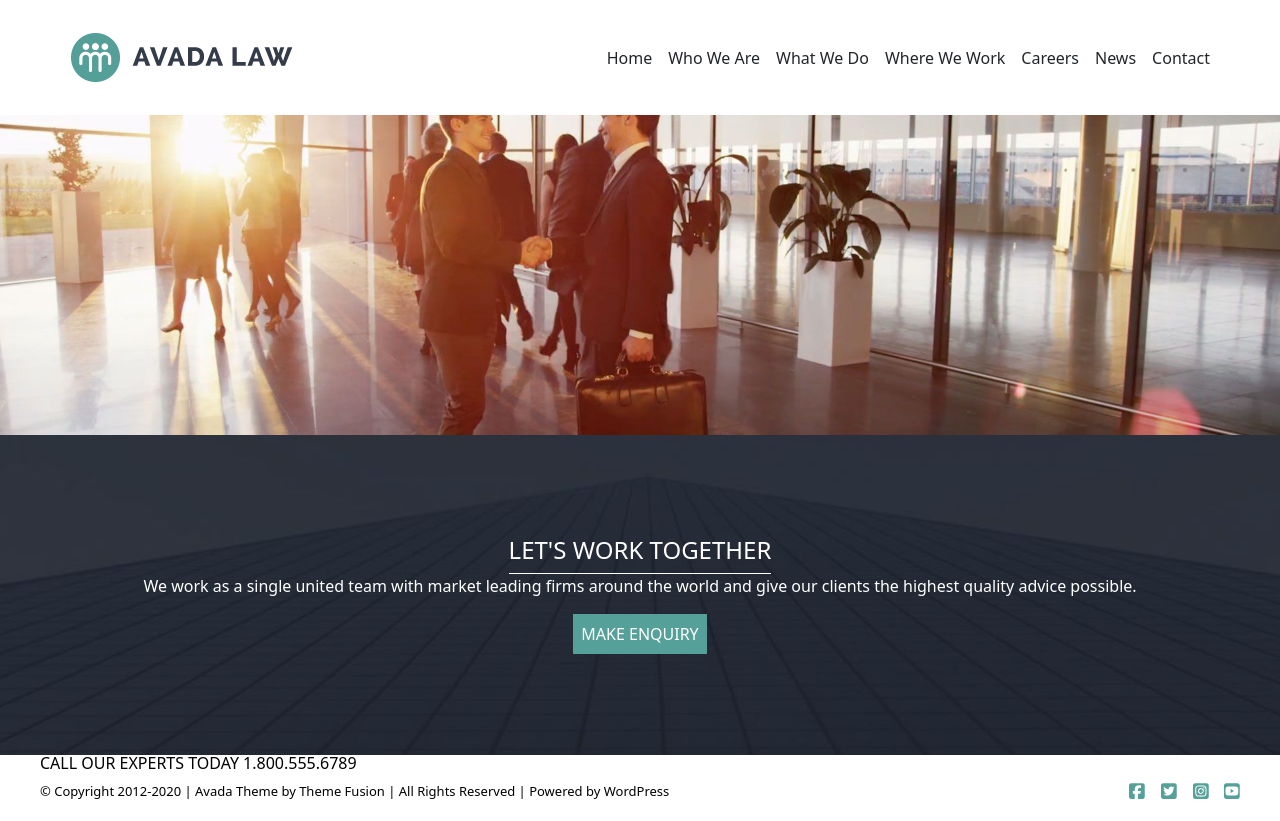
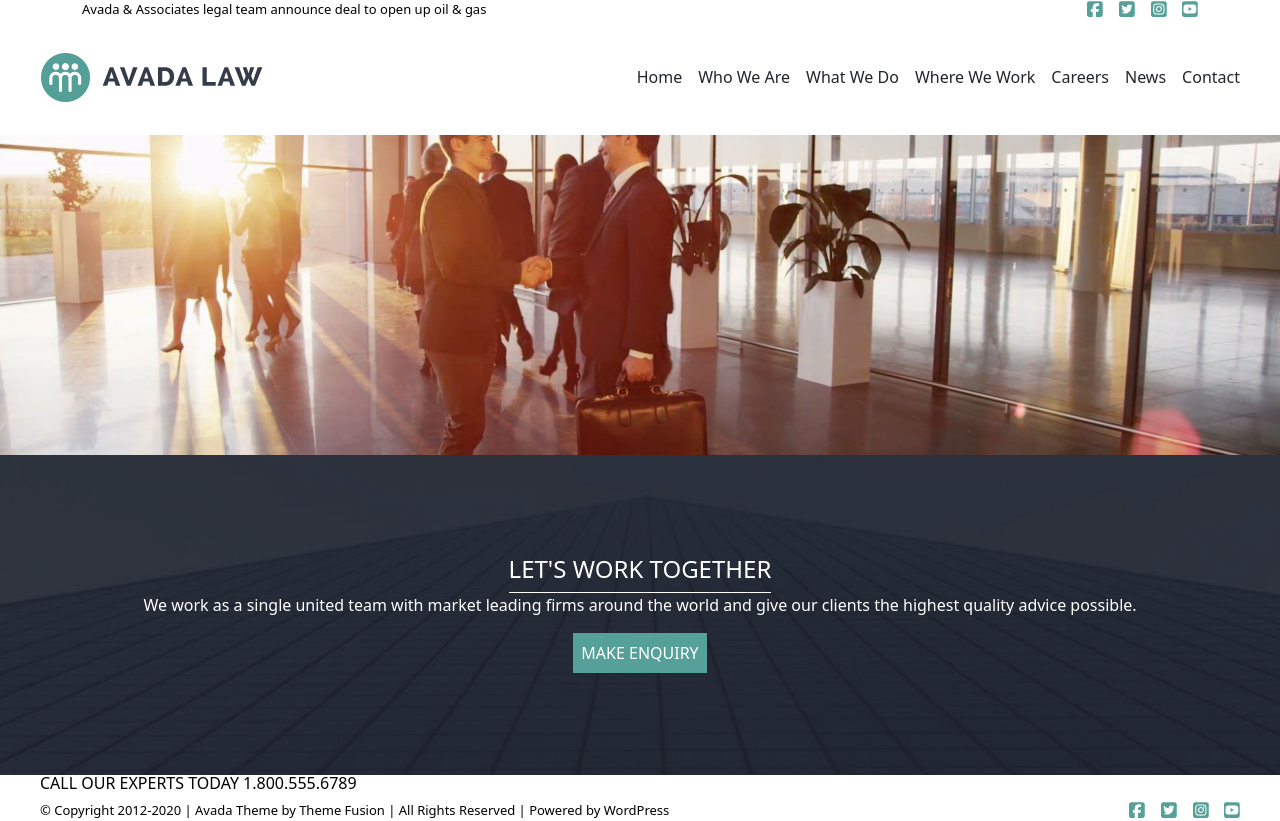
Before and after one commit to IreneCaiazzo/proj-html-vuejs, a Vue app: page / in a window 1280 px wide. Built offline with nearby package versions, Linux system fonts and the light colour scheme.

Commit message:
fix header

```diff
--- a/src/components/AppHeader.vue
+++ b/src/components/AppHeader.vue
@@ -6,6 +6,17 @@
     <header>
 
         <div class="container">
+            <span>Avada & Associates legal team announce deal to open up oil & gas</span>
+
+            <div class="social">
+                <font-awesome-icon icon="fa-brands fa-square-facebook" />
+                <font-awesome-icon icon="fa-brands fa-square-twitter" />
+                <font-awesome-icon icon="fa-brands fa-square-instagram" />
+                <font-awesome-icon icon="fa-brands fa-square-youtube" />
+            </div>
+        </div>
+
+        <div class="container-2">
             <div class="logo">
                 <img src="../../img/avada-law-logo.png" alt="">
             </div>
@@ -45,7 +56,26 @@ header {
 header .container {
     display: flex;
     justify-content: space-between;
+    width: 1200px;
+    margin: 0 auto;
+    font-weight: 100;
+    font-size: small;
+    color: black;
+}
+
+.social {
+    display: flex;
+    gap: 1rem;
+    font-size: large;
+    color: #55A098;
+}
+
+header .container-2 {
+    display: flex;
+    justify-content: space-between;
     align-items: center;
+    width: 1200px;
+    margin: 0 auto;
     padding: 2rem 0;
 }
 
```
